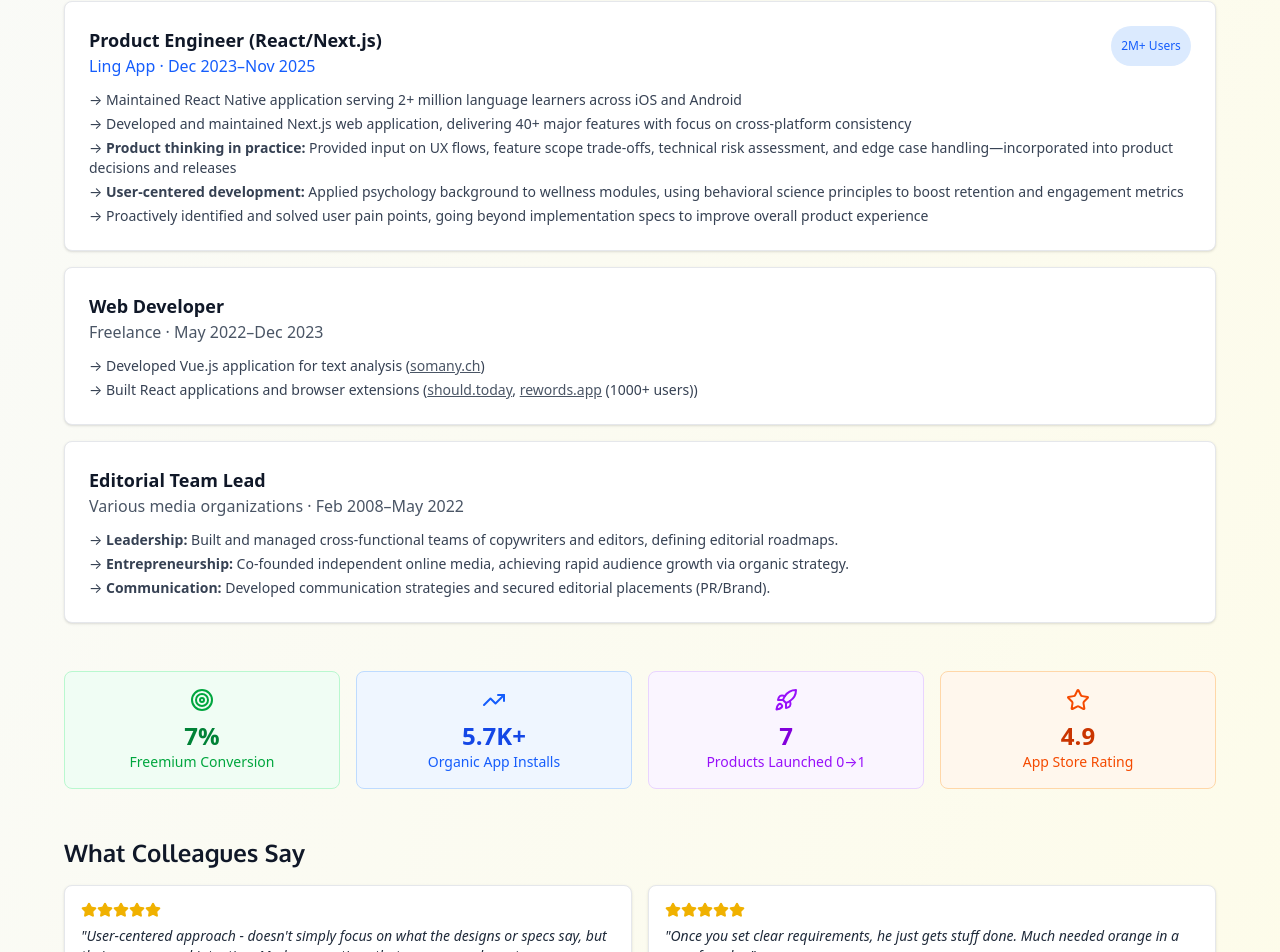
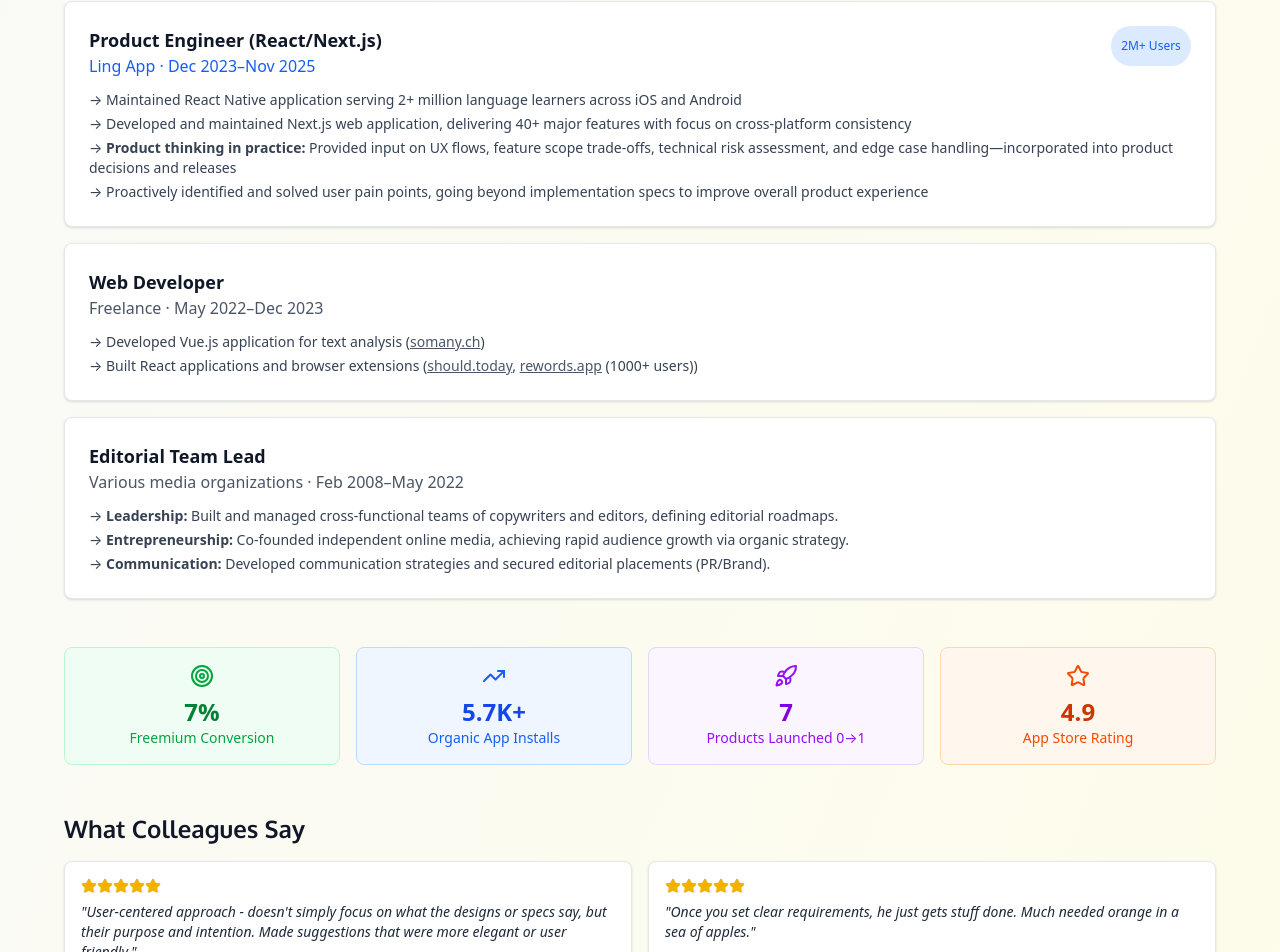
Before and after one commit to sanderbell/sanderbelldev2, a React (Vite) app: page / in a window 1280 px wide. Shown: the part 1733-2685 px from the top of the page. Built offline with nearby package versions, Linux system fonts and the light colour scheme.

Commit message:
Remove user-centered development bullet point from App component

```diff
--- a/src/App.tsx
+++ b/src/App.tsx
@@ -396,11 +396,6 @@ function App() {
                   decisions and releases
                 </li>
                 <li>
-                  → <strong>User-centered development:</strong> Applied
-                  psychology background to wellness modules, using behavioral
-                  science principles to boost retention and engagement metrics
-                </li>
-                <li>
                   → Proactively identified and solved user pain points, going
                   beyond implementation specs to improve overall product
                   experience
```
